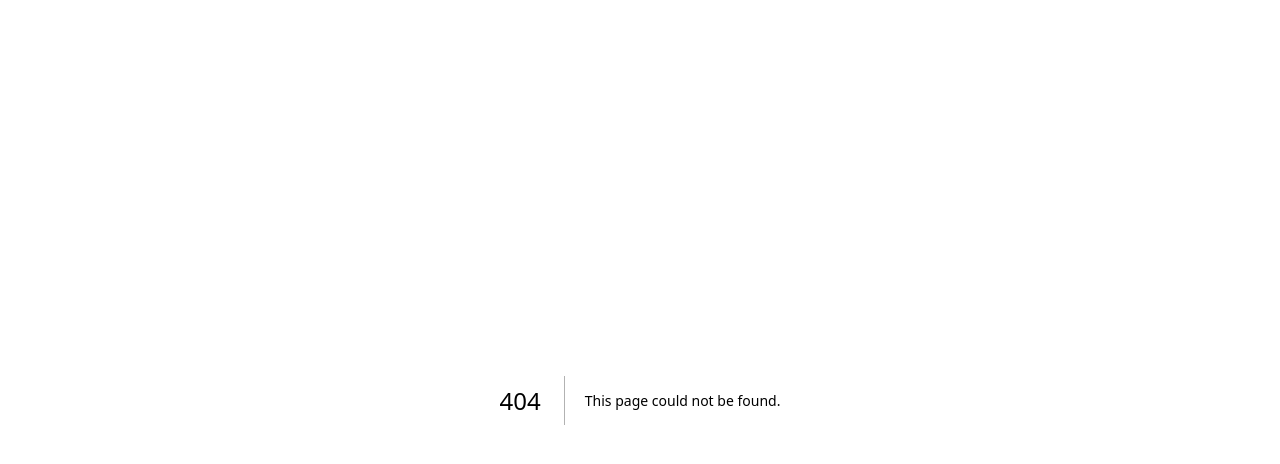
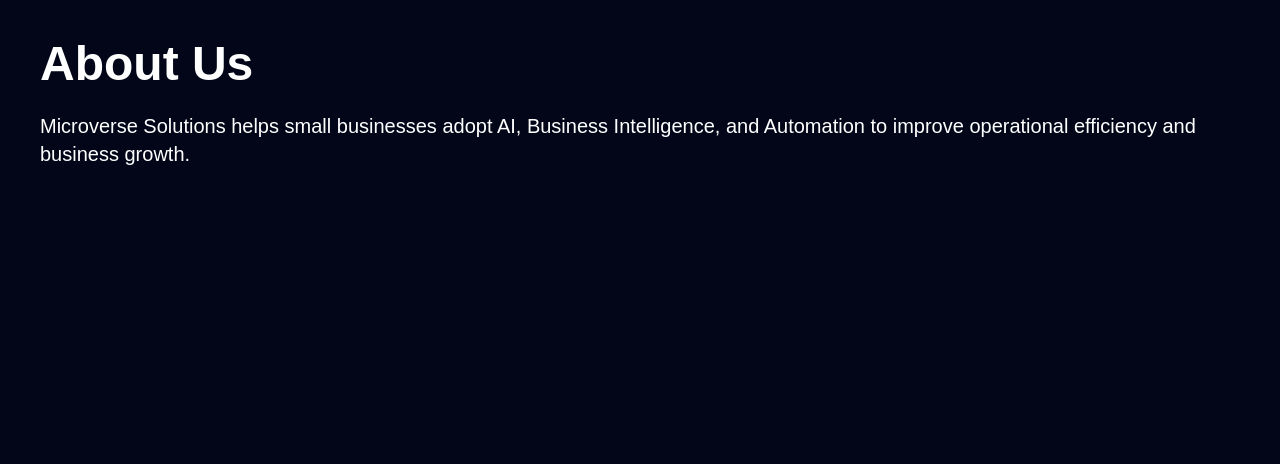
Before and after one commit to agatchaliancode/microversesoln-website, a Next.js app: page /about in a window 1280 px wide. Before the commit this address had no page. Shown: the top 464 px of the page. Built offline with nearby package versions, Linux system fonts and the light colour scheme.

Commit message:
Add pages and updated height style to auto

```diff
--- /dev/null
+++ b/app/about/page.tsx
@@ -0,0 +1,16 @@
+export default function About() {
+  return (
+    <main className="min-h-screen bg-slate-950 text-white p-10">
+      <h1 className="text-5xl font-bold mb-6">
+        About Us
+      </h1>
+
+      <p className="text-xl">
+        Microverse Solutions helps small businesses
+        adopt AI, Business Intelligence, and
+        Automation to improve operational efficiency
+        and business growth.
+      </p>
+    </main>
+  );
+}
--- /dev/null
+++ b/app/contact/page.tsx
@@ -0,0 +1,13 @@
+export default function Contact() {
+  return (
+    <main className="min-h-screen bg-slate-950 text-white p-10">
+      <h1 className="text-5xl font-bold mb-6">
+        Contact Us
+      </h1>
+
+      <p className="text-xl">
+        anthony@microversesoln.com
+      </p>
+    </main>
+  );
+}
--- a/app/page.tsx
+++ b/app/page.tsx
@@ -12,16 +12,17 @@ export default function Home() {
             alt="Microverse Solutions"
             width={130}
             height={43}
+            style={{ height: "auto" }}
             priority
           />
         </a>
       </div>
 
       <div className="flex gap-6">
-        <a href="#home">Home</a>
-        <a href="#solutions">Solutions</a>
-        <a href="#about">About</a>
-        <a href="#contact">Contact</a>
+        <a href="/">Home</a>
+        <a href="/solutions">Solutions</a>
+        <a href="/about">About</a>
+        <a href="/contact">Contact</a>
       </div>
     </nav>
 
--- /dev/null
+++ b/app/solutions/page.tsx
@@ -0,0 +1,15 @@
+export default function Solutions() {
+  return (
+    <main className="min-h-screen bg-slate-950 text-white p-10">
+      <h1 className="text-5xl font-bold mb-6">
+        Solutions
+      </h1>
+
+      <p className="text-xl">
+        Microverse Solutions delivers AI, Analytics,
+        Automation, and Custom Application Development
+        for micro businesses and startups.
+      </p>
+    </main>
+  );
+}
```
